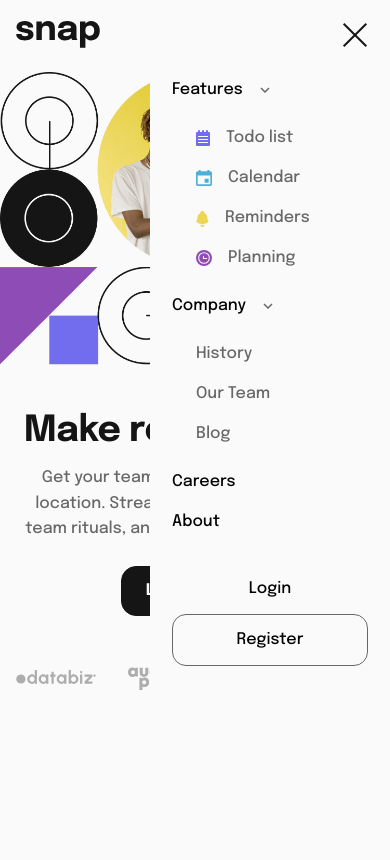
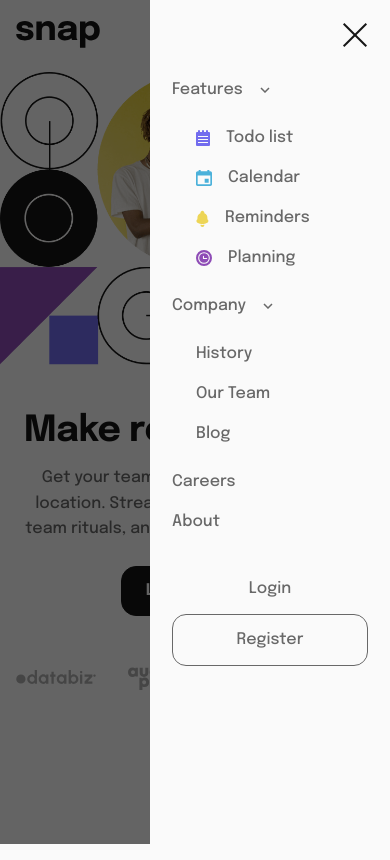
Before and after one commit to antoniochangoer/intro-section-with-dropdown-navigation, a plain HTML site: page index.html in a window 390 px wide. Both pictures are taken after a click on the element 351 px from the left and 32 px from the top of the page. Drawn offline with nearby package versions, Linux system fonts and the light colour scheme.

Commit message:
sidemenu added not finished yet

```diff
--- a/index.html
+++ b/index.html
@@ -5,6 +5,7 @@
   <meta name="viewport" content="width=device-width, initial-scale=1.0">
   <link rel="icon" type="image/png" sizes="32x32" href="./images/favicon-32x32.png">
   <link rel="stylesheet" href="./styles/style.css">
+  <script src="https://cdnjs.cloudflare.com/ajax/libs/gsap/3.11.3/gsap.min.js" integrity="sha512-gmwBmiTVER57N3jYS3LinA9eb8aHrJua5iQD7yqYCKa5x6Jjc7VDVaEA0je0Lu0bP9j7tEjV3+1qUm6loO99Kw==" crossorigin="anonymous" referrerpolicy="no-referrer" defer></script>
   <script src="./js/app.js" defer></script>
   <title>Frontend Mentor | Intro section with dropdown navigation</title>
 </head>
@@ -28,8 +29,10 @@
         <a href="#" class="nav__btn nav__btn--no-border">Login</a>
         <a href="#" class="nav__btn nav__btn--border">Register</a>
       </div>
+      <div id="backdrop"></div>
       <div class="nav__hamburger">
         <img src="./images/icon-menu.svg" alt="hamburger menu">
+      </div>
       <div class="side-menu">
         <img src="./images/icon-close-menu.svg" class="close" alt="">
         <ul class="side-menu__items">
@@ -76,7 +79,6 @@
           <a href="#" class="side-menu__btn side-menu__btn--border">Register</a>
         </div>
       </div>
-      </div>
     </nav>
   </header>
   <main class="main container-lg">
--- a/js/app.js
+++ b/js/app.js
@@ -0,0 +1,14 @@
+const openMenu = document.querySelector('.nav__hamburger');
+const closeMenu = document.querySelector('.close');
+const sideMenu = document.querySelector('.side-menu');
+const backDrop = document.querySelector('#backdrop');
+
+openMenu.addEventListener('click', () => {
+    sideMenu.classList.add('show-menu');
+    backDrop.classList.add('backdrop');
+});
+
+closeMenu.addEventListener('click', () => {
+    sideMenu.classList.remove('show-menu');
+    backDrop.classList.remove('backdrop');
+});
--- a/styles/style.css
+++ b/styles/style.css
@@ -44,6 +44,9 @@
     font-size: var(--fs-body-sm);
     font-weight: var(--fw-m);
     line-height: 1.5;
+
+    /* test */
+    overflow-x: hidden;
 }
 
   img, picture, video, canvas, svg {
@@ -80,7 +83,6 @@
 
 .logo {
   cursor: pointer;
-  /* to center it with hamburger */
   padding-top: 5px;
 }
 
@@ -90,22 +92,40 @@
   justify-content: space-between;
 }
 
+.backdrop {
+  background-color: rgba(0, 0, 0, 0.6);
+  position: fixed;
+  top: 0;
+  left: 0;
+  right: 0;
+  bottom: 0;
+}
+
 .nav__hamburger {
   cursor: pointer;
 }
 
-  /* Side menu */
 .side-menu {
   position: absolute;
   top: 0;
   right: 0;
   background-color: var(--almost-white);
+  color: var(--medium-grey);
   min-height: 100%;
   width: 24rem;
   padding: 2.2rem;
+  transition: all .3s ease-in;
+  transform: translateX(100%);
+  z-index: 99;
 }
 
+  .show-menu {
+    transform: translateX(0);
+}
+
+
   .close {
+    cursor: pointer;
     margin-left: auto;
   }
 
@@ -177,7 +197,6 @@
   .company-dropdown__items {
 
   }
-
 
 .main {
 
```
Lines whose indentation alone changed are shown as unchanged.
